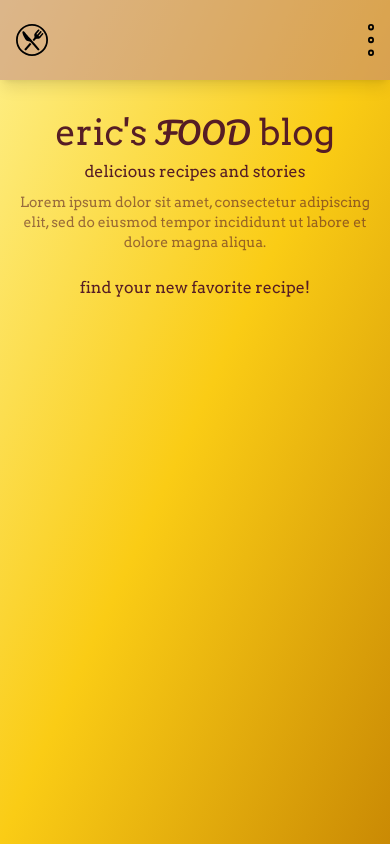
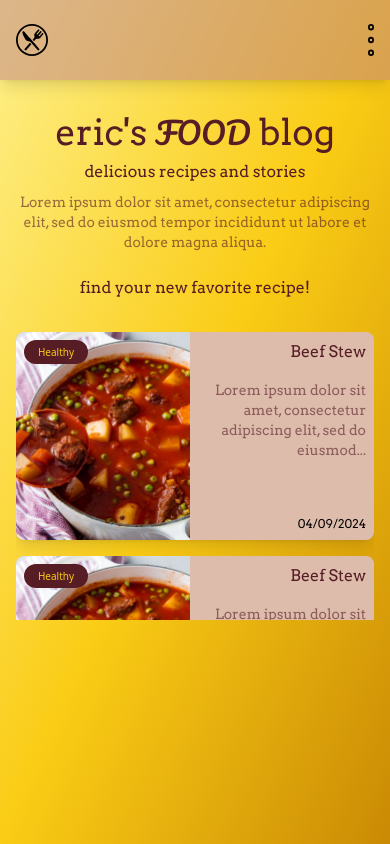
Before and after one commit to EricTheHoff/responsive_layout, a React (Vite) app: page / in a window 390 px wide. Built offline with nearby package versions, Linux system fonts and the light colour scheme.

Commit message:
Finished recipe cards for mobile

```diff
--- a/src/App.jsx
+++ b/src/App.jsx
@@ -1,11 +1,13 @@
 import Navbar from "./components/navbar/Navbar.jsx";
 import Header from "./components/header/Header.jsx";
+import CardContainer from "./components/body/CardContainer.jsx";
 
 function App() {
   return (
     <div className='font-main h-screen bg-gradient-to-br from-yellow-200 via-yellow-400 to-yellow-600'>
       <Navbar/>
       <Header/>
+      <CardContainer/>
     </div>
   )
 }
--- /dev/null
+++ b/src/components/body/Card.jsx
@@ -0,0 +1,21 @@
+import stew from '../../assets/stew.jpg'
+
+const Card = () => {
+  return (
+    <div className='flex flex-shrink-0 gap-4 bg-light-pink-100 w-full h-52 rounded-lg shadow-lg overflow-hidden relative'>
+      <div>
+        <img className='object-cover h-full rounded-l-lg' src={stew} alt='stew'/>
+      </div>
+      <div className='flex flex-col items-end w-72 mr-2 font-arvo relative'>
+        <span className='text-chocolate-100 mt-2'>Beef Stew</span>
+        <span className='text-sm text-chocolate-50 text-right mt-4'>Lorem ipsum dolor sit amet, consectetur adipiscing elit, sed do eiusmod...</span>
+        <span className='absolute bottom-0 text-xs mb-2'>04/09/2024</span>
+      </div>
+      <div className='absolute flex justify-center items-center bg-chocolate-100 rounded-full w-16 h-6 top-2 left-2'>
+        <span className='text-2xs text-yellow-400'>Healthy</span>
+      </div>
+    </div>
+  )
+};
+
+export default Card;
--- /dev/null
+++ b/src/components/body/CardContainer.jsx
@@ -0,0 +1,13 @@
+import Card from "./Card.jsx";
+
+const CardContainer = () => {
+  return (
+    <div className='flex flex-col gap-4 items-start mt-8 mx-4 max-w-md w-92 h-72 overflow-y-auto'>
+      <Card/>
+      <Card/>
+      <Card/>
+    </div>
+  )
+};
+
+export default CardContainer;
--- a/tailwind.config.js
+++ b/tailwind.config.js
@@ -10,6 +10,9 @@ export default {
         'arvo': ['"Arvo"', 'sans-serif'],
         'pacifico': ['"Pacifico"', 'sans-serif'],
       },
+      fontSize: {
+        '2xs': '10px',
+      },
       screens: {
         '3xl': '1824px',
       },
@@ -21,6 +24,7 @@ export default {
         'light-brown-100': '#DDB677',
         'chocolate-100': '#561D25',
         'chocolate-50': 'rgba(86, 29, 37, 60%)',
+        'light-pink-100': '#DDBCAC',
       }
     },
   },
```
Also changed, not shown: src/assets/stew.jpg (added).
